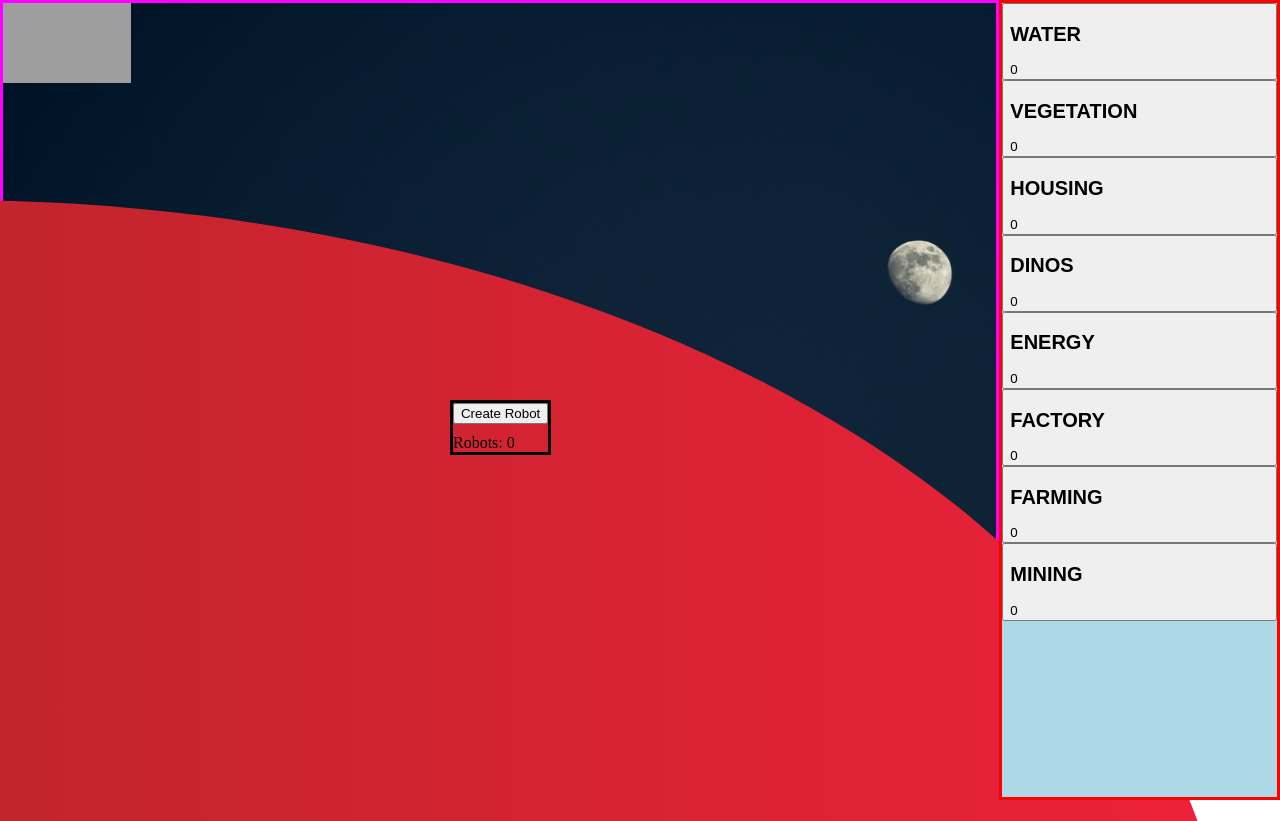
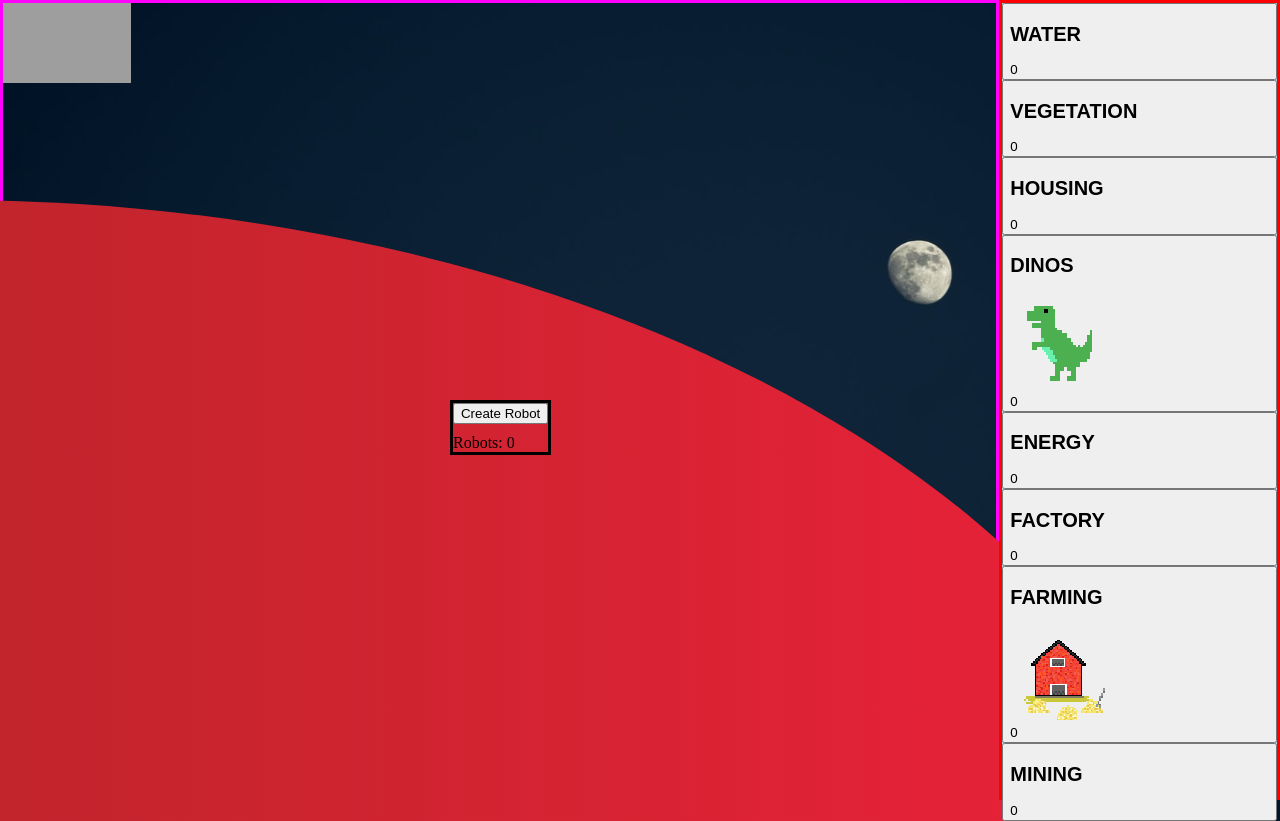
Before and after one commit to Asaroz/KabijRocket, a React (Create React App) app: page / in a window 1280 px wide. Before the commit the page ends 800 px from the top, so only its background shows below. Built offline with nearby package versions, Linux system fonts and the light colour scheme; grey boxes are pictures that could not be loaded.

Commit message:
new base

```diff
--- a/src/Components/AddOnButton.jsx
+++ b/src/Components/AddOnButton.jsx
@@ -2,7 +2,8 @@
 import RobotCounterContext from "../Contexts/robotCounterContext.jsx";
 import RobotPerSecondContext from "../Contexts/robotPerSecondContext.jsx";
 import {addonObjContext} from "../Contexts/AddonObjContext.jsx";
-
+import dinoButton from "../resources/dinosaur-button.png"
+import farmingButton from "../resources/farming-button.png"
 
 
 export default  function AddOnButton() {
@@ -29,10 +30,10 @@
         <button onClick={() => Click({type: 'WATER_INCREMENT'},state.water)} className="water btn"><h2>WATER</h2>{state.water.amount}</button>
         <button onClick={() => Click({type: 'VEGETATION_INCREMENT'},state.veg)} className="veg btn"><h2>VEGETATION</h2>{state.veg.amount}</button>
         <button onClick={() => Click({type: 'HOUSING_INCREMENT'},state.house)} className="housing btn"><h2>HOUSING</h2>{state.house.amount}</button>
-        <button onClick={() => Click({type: 'DINOS_INCREMENT'},state.dinos)} className="dinos btn"><h2>DINOS</h2>{state.dinos.amount}</button>
+        <button onClick={() => Click({type: 'DINOS_INCREMENT'},state.dinos)} className="dinos btn"><h2>DINOS</h2><img className="addOnicon" src={dinoButton}/>{state.dinos.amount}</button>
         <button onClick={() => Click({type: 'ENERGY_INCREMENT'},state.energy)} className="energy btn"><h2>ENERGY</h2>{state.energy.amount}</button>
         <button onClick={() => Click({type: 'FACTORY_INCREMENT'},state.factory)} className="factory btn"><h2>FACTORY</h2>{state.factory.amount}</button>
-        <button onClick={() => Click({type: 'FARMING_INCREMENT'},state.farming)} className="farm btn"><h2>FARMING</h2>{state.farming.amount}</button>
+        <button onClick={() => Click({type: 'FARMING_INCREMENT'},state.farming)} className="farm btn"><h2>FARMING</h2><img className="addOnicon" src={farmingButton}/>{state.farming.amount}</button>
         <button onClick={() => Click({type: 'MINING_INCREMENT'},state.mining)} className="mine btn"><h2>MINING</h2>{state.mining.amount}</button>
 
       </div>
```
Also changed, not shown: src/resources/dinosaur-button.png (added), src/resources/farming-button.png (added).
